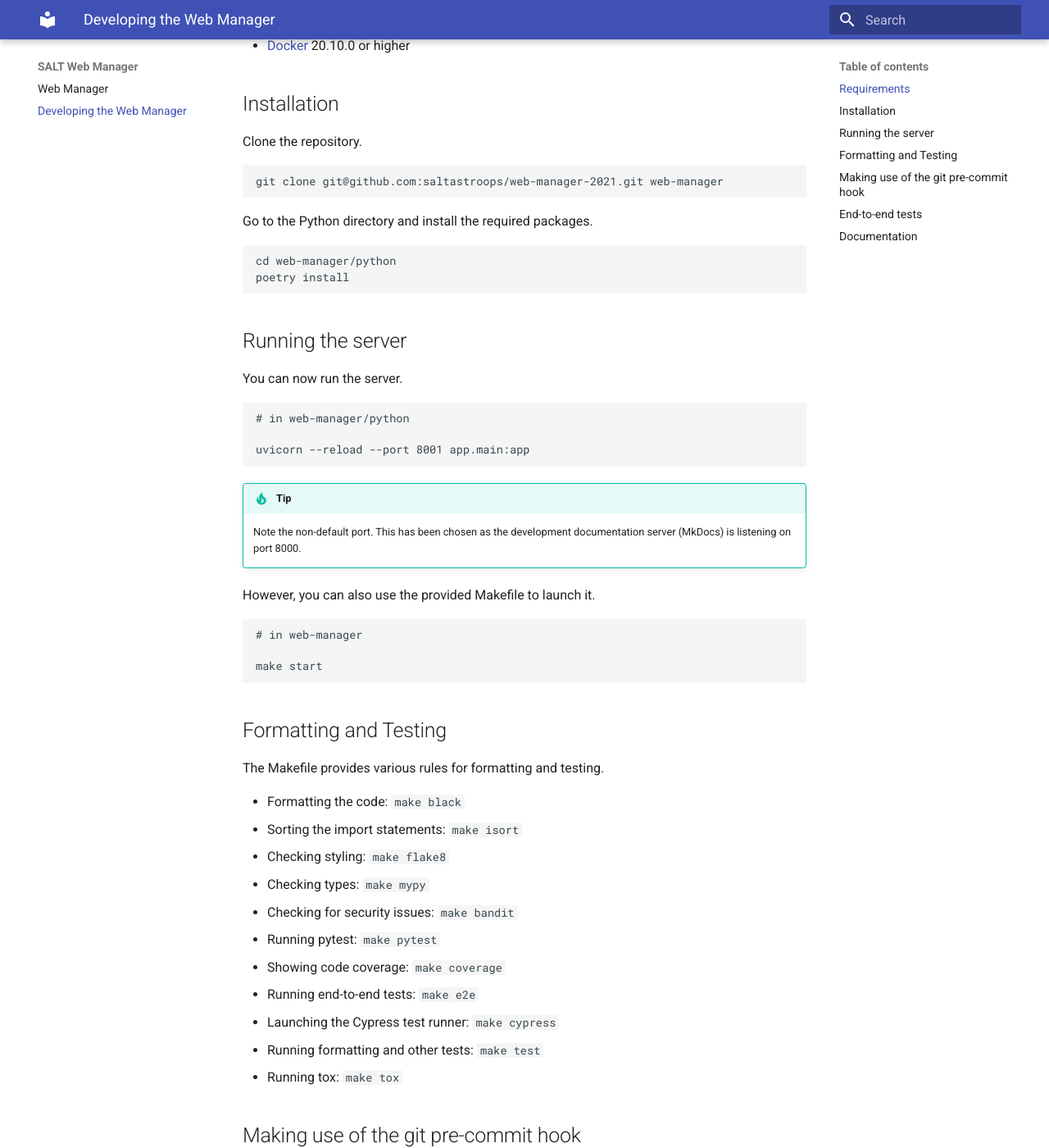
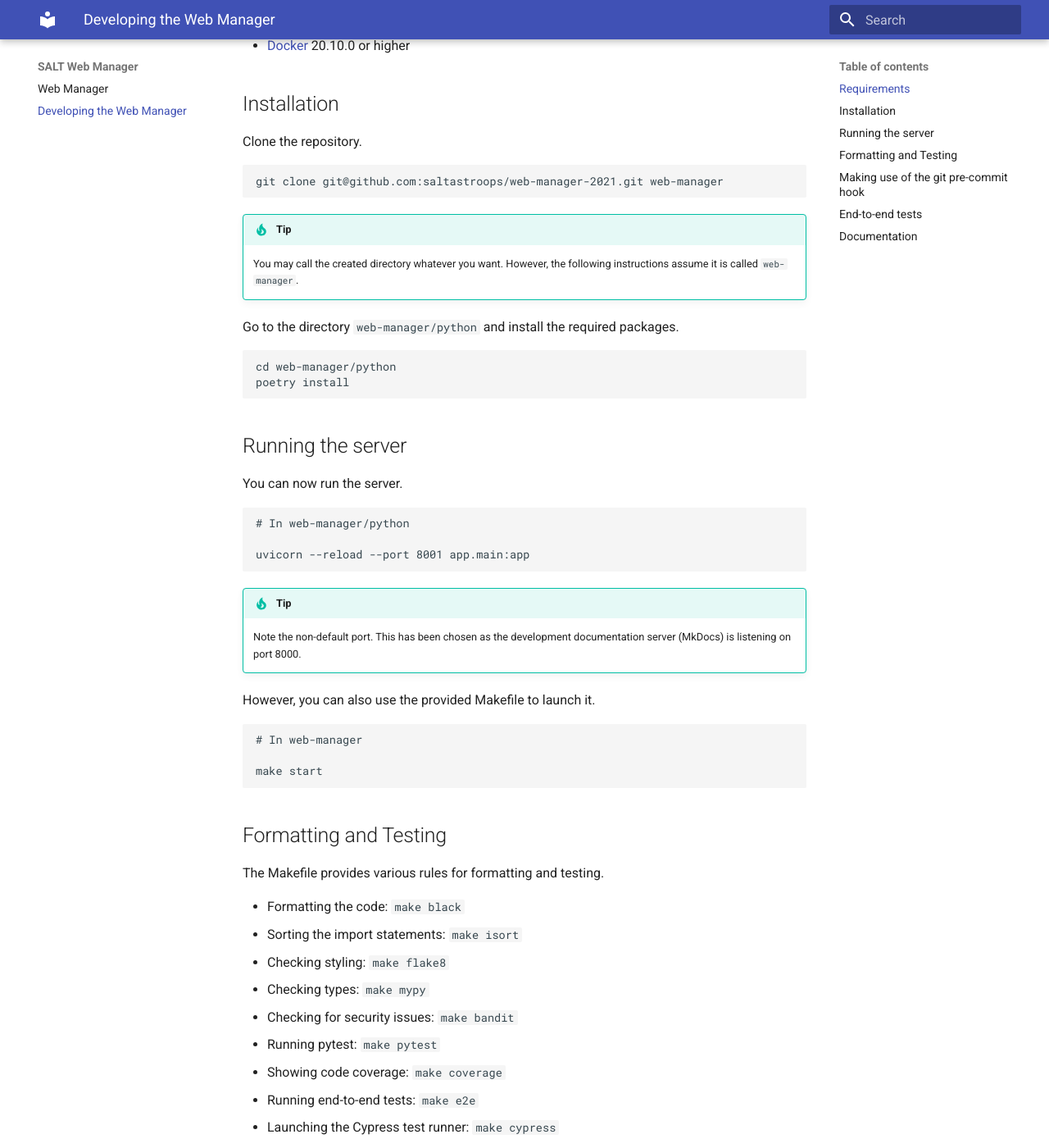
Before and after one commit to saltastroops/web-manager-2021, an MkDocs documentation site: the page built from docs/development.md, in a window 1280 px wide and 1400 px high, scrolled down 437 px. Shown: the whole window at 82% size. Built offline with MkDocs 1.6.1 and Material for MkDocs 9.7.7, drawn with Linux system fonts in a browser that asks for light colours; some of the changed text lies outside the part shown.

Commit message:
docs: clarification regarding target directory for cloning

````diff
--- a/docs/development.md
+++ b/docs/development.md
@@ -21,7 +21,10 @@
 git clone git@github.com:saltastroops/web-manager-2021.git web-manager
 ```
 
-Go to the Python directory and install the required packages.
+!!! tip
+    You may call the created directory whatever you want. However, the following instructions assume it is called `web-manager`.
+
+Go to the directory  `web-manager/python` and install the required packages.
 
 ```shell
 cd web-manager/python
@@ -33,7 +36,7 @@
 You can now run the server.
 
 ```shell
-# in web-manager/python
+# In web-manager/python
 
 uvicorn --reload --port 8001 app.main:app
 ```
@@ -44,7 +47,7 @@
 However, you can also use the provided Makefile to launch it.
 
 ```shell
-# in web-manager
+# In web-manager
 
 make start
 ```
@@ -79,7 +82,7 @@
 and make it executable,
 
 ```shell
-# in web-manager
+# In web-manager
 
 chmod a+x .git/hooks/pre-commit
 ```
@@ -96,7 +99,7 @@
 Remember to make this file executable.
 
 ```shell
-# in web-manager
+# In web-manager
 
 chmod a+x .git/hooks/pre-push
 ```
@@ -115,7 +118,7 @@
 The documentation is created with [Material for MkDocs](https://squidfunk.github.io/mkdocs-material/). You can start a development server for viewing the documentation either by executing
 
 ```shell
-# in web-manager
+# In web-manager
 
 mkdocs serve
 ```
@@ -123,7 +126,7 @@
 or by using the Makefile.
 
 ```shell
-# in web-manager
+# In web-manager
 
 make mkdocs
 ```
````
